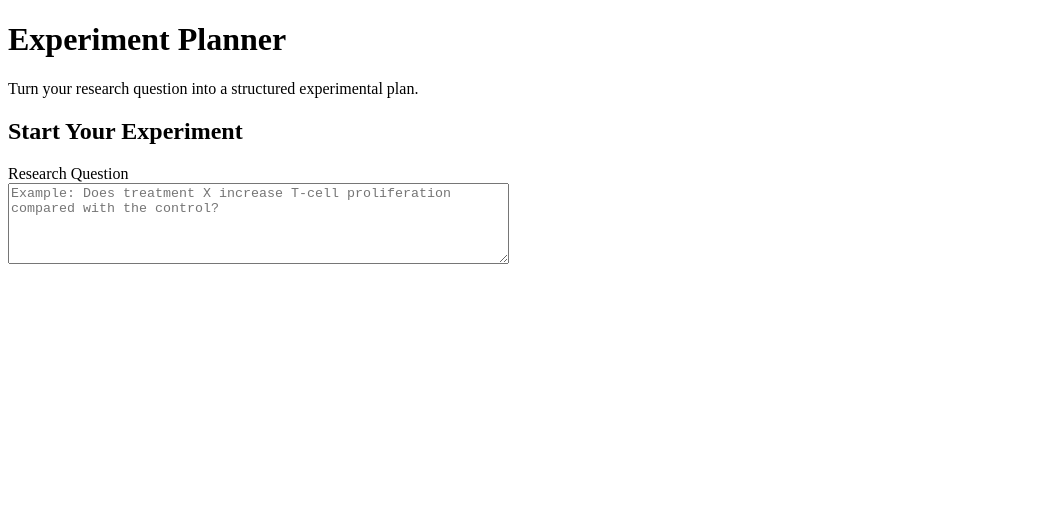
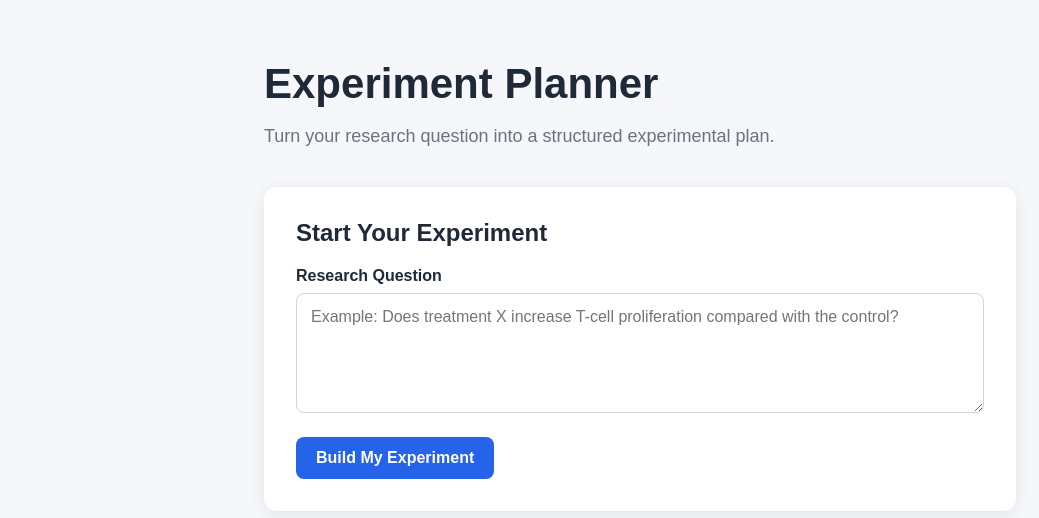
Before and after one commit to cstarke423-lang/experiment-planner, a plain HTML site: page index.html in a window 1280 px wide. Shown: the whole page, without its empty margins (0-1039 px from the left). Drawn offline with Linux system fonts and the light colour scheme.

Commit message:
Connect stylesheet and update interface

```diff
--- a/index.html
+++ b/index.html
@@ -5,28 +5,43 @@
     <meta charset="UTF-8">
     <meta name="viewport" content="width=device-width, initial-scale=1.0">
     <title>Experiment Planner</title>
+    <link rel="stylesheet" href="style.css">
 </head>
 
 <body>
 
+    <div class="container">
+
+        <header>
             <h1>Experiment Planner</h1>
-
-    <p>
+            <p class="subtitle">
                 Turn your research question into a structured experimental plan.
             </p>
+        </header>
+
+        <main>
+            <section class="card">
 
                 <h2>Start Your Experiment</h2>
 
-    <label for="research-question">Research Question</label>
-
-    <br>
+                <label for="research-question">
+                    Research Question
+                </label>
 
                 <textarea
                     id="research-question"
                     rows="5"
-        cols="60"
                     placeholder="Example: Does treatment X increase T-cell proliferation compared with the control?"
                 ></textarea>
+
+                <button type="button">
+                    Build My Experiment
+                </button>
+
+            </section>
+        </main>
+
+    </div>
 
 </body>
 
```
Lines whose indentation alone changed are shown as unchanged.
